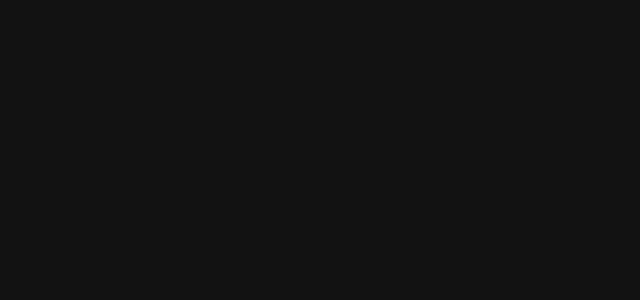
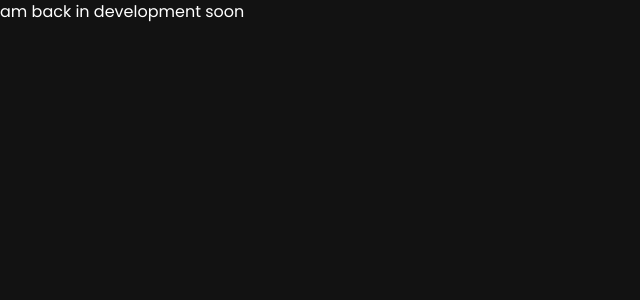
Before and after one commit to hervekwizera/virtualr, a React (Vite) app: page / in a window 1280 px wide. Shown: the top 300 px of the page, without its empty margins (0-640 px from the left). Built offline with nearby package versions, Linux system fonts and the light colour scheme.

Commit message:
adding some text

```diff
--- a/src/App.jsx
+++ b/src/App.jsx
@@ -3,6 +3,7 @@
 const App = () => {
   return (
     <>
+    <h1>am back in development soon</h1>
      <Navbar/>
     </>
   )
```
